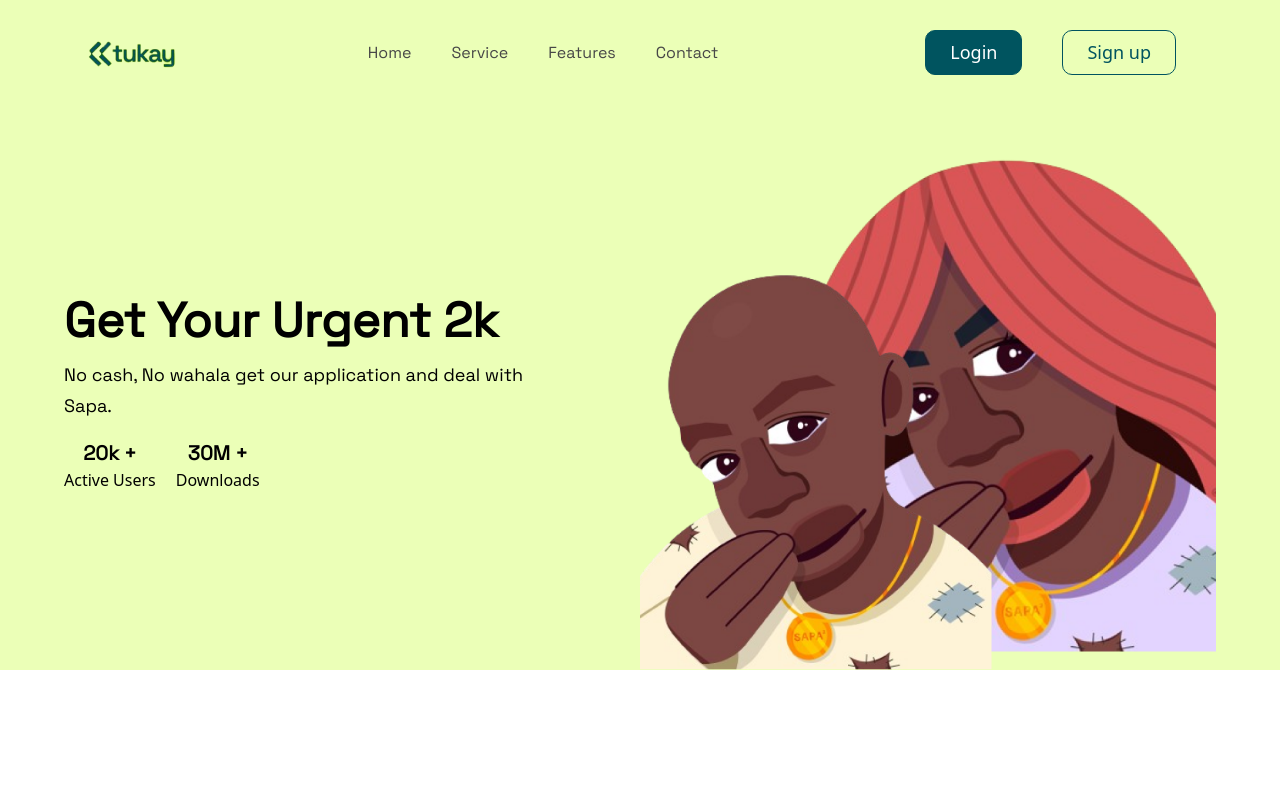
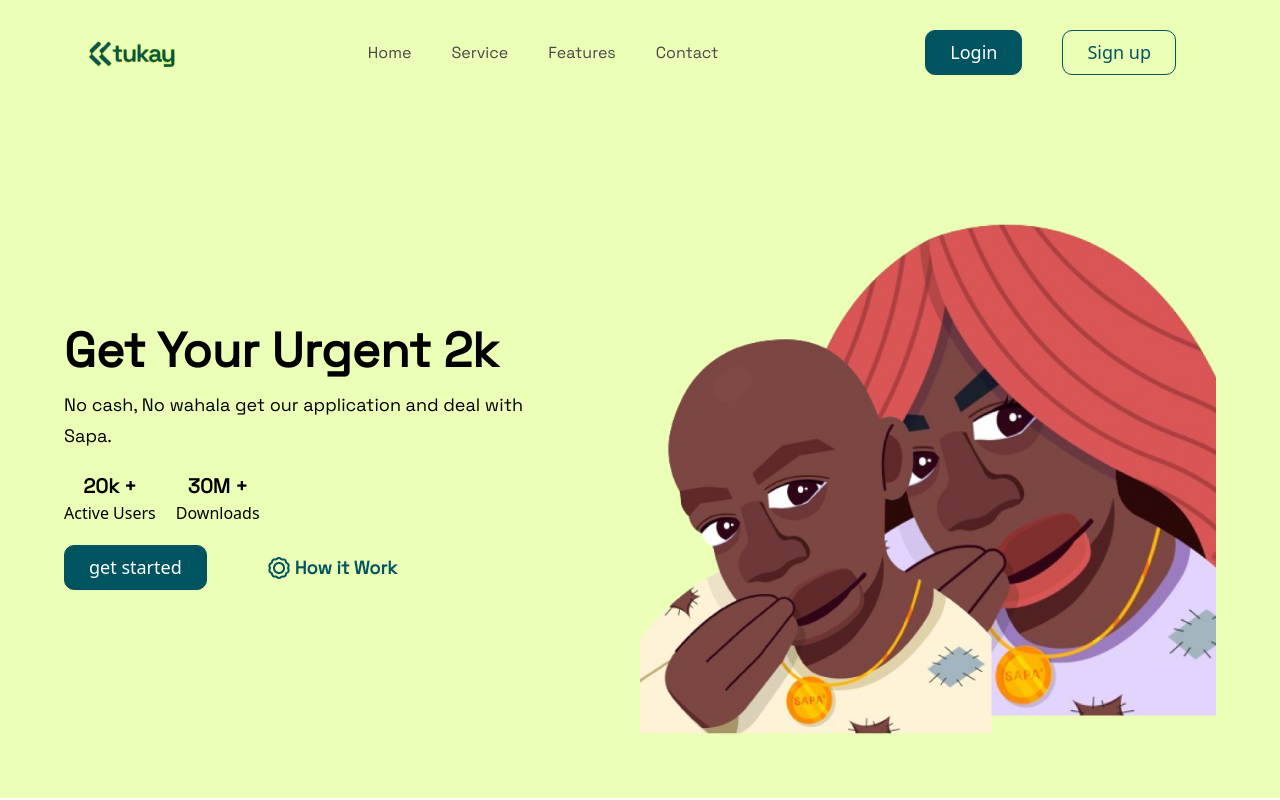
Before and after one commit to Faruqoloyede/Tukay-app, a React (Create React App) app: page / in a window 1280 px wide. Built offline with nearby package versions, Linux system fonts and the light colour scheme.

Commit message:
added HERO section

```diff
--- a/src/components/Main.jsx
+++ b/src/components/Main.jsx
@@ -2,24 +2,33 @@ import React from 'react'
 import { styles } from '../style'
 import { stats } from '../constants'
 import herologo from "../assets/herologo.png";
+import Button from './Button';
+import settings from "../assets/settings.png";
 
 const Main = () => {
   return (
-    <section id='home'>
+    <section id='home' className={`${styles.paddingY} sm:py-0`}>
       <div className='flex items-center md:flex-row flex-col justify-between '>
         <div className='flex flex-col sm:text-start text-center'>
             <h1 className={`${styles.heading2}`}>Get Your Urgent 2k</h1>
             <p className={`${styles.paragraph} max-w-[470px] text-black`}>No cash, No wahala get our application and deal with Sapa.</p>
-            <div className='flex items-center gap-5'>
+            <div className='flex items-center gap-5 sm:justify-start justify-center my-5'>
               {stats.map((item)=>(
-                <div key={item.id} className='flex items-center flex-col mt-4'>
+                <div key={item.id} className='flex items-center flex-col '>
                   <h4 className='font-space text-[20px] font-semibold'>{item.value}</h4>
                   <p>{item.title}</p>
                 </div>
               ))}
             </div>
+            <div className='flex items-center gap-5 sm:justify-start justify-center'>
+              <Button styles="bg-primary" color= "white" />
+              <div className='flex items-center gap-1'>
+                <img src={settings} />
+                <h4 className='font-space font-semibold text-[18px] text-primary'>How it Work</h4>
+              </div>
+            </div>
         </div>
-        <img src={herologo} className='w-[50%] h-[50%]' />
+        <img src={herologo} className='w-[100%] h-[100%] sm:w-[50%] sm:h-[50%]' />
       </div>
     </section>
   )
--- a/src/components/Navbar.jsx
+++ b/src/components/Navbar.jsx
@@ -27,7 +27,20 @@ const Navbar = () => {
       </div>
 
       <div className="sm:hidden flex flex-1 justify-end items-center">
-        <img src={toggle ? close : menu} />
+        <img src={toggle ? close : menu} className="w-[35px] h-[35px]" onClick={() => setToggle ((prev)=> !prev)} />
+
+
+          <div className={`${toggle ? 'flex' : 'hidden'}`}>
+          <ul className="list-none ">
+          {navlinks.map((link)=>(
+            <li key={link.id} className="font-space text-[16px] font-medium cursor-pointer text-grey mr-10">
+              <a href={`#${link.id}`}>
+                {link.title}
+              </a>
+            </li>
+         ))}
+      </ul>
+          </div>
       </div>
     </nav>
   )
```
Also changed, not shown: src/assets/close.svg, src/assets/menu.svg.
